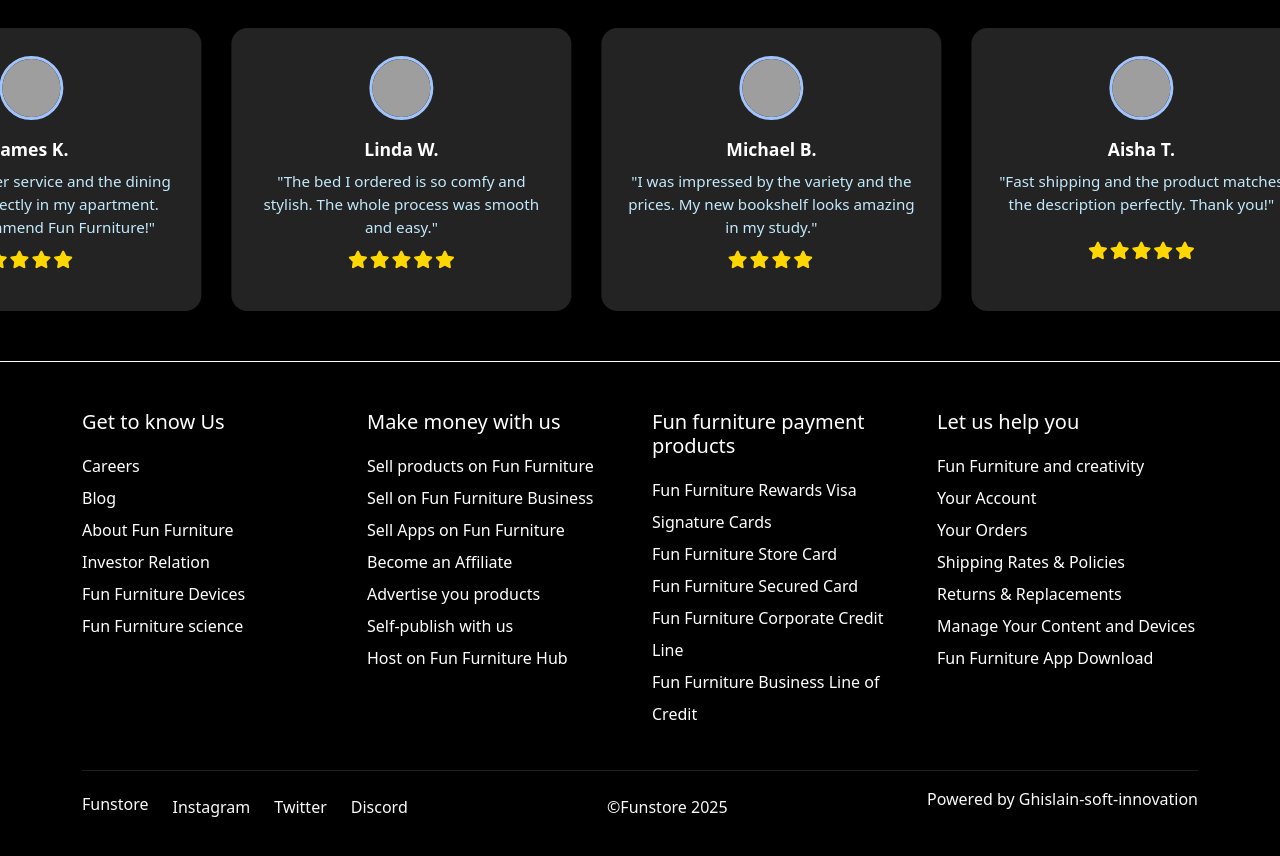
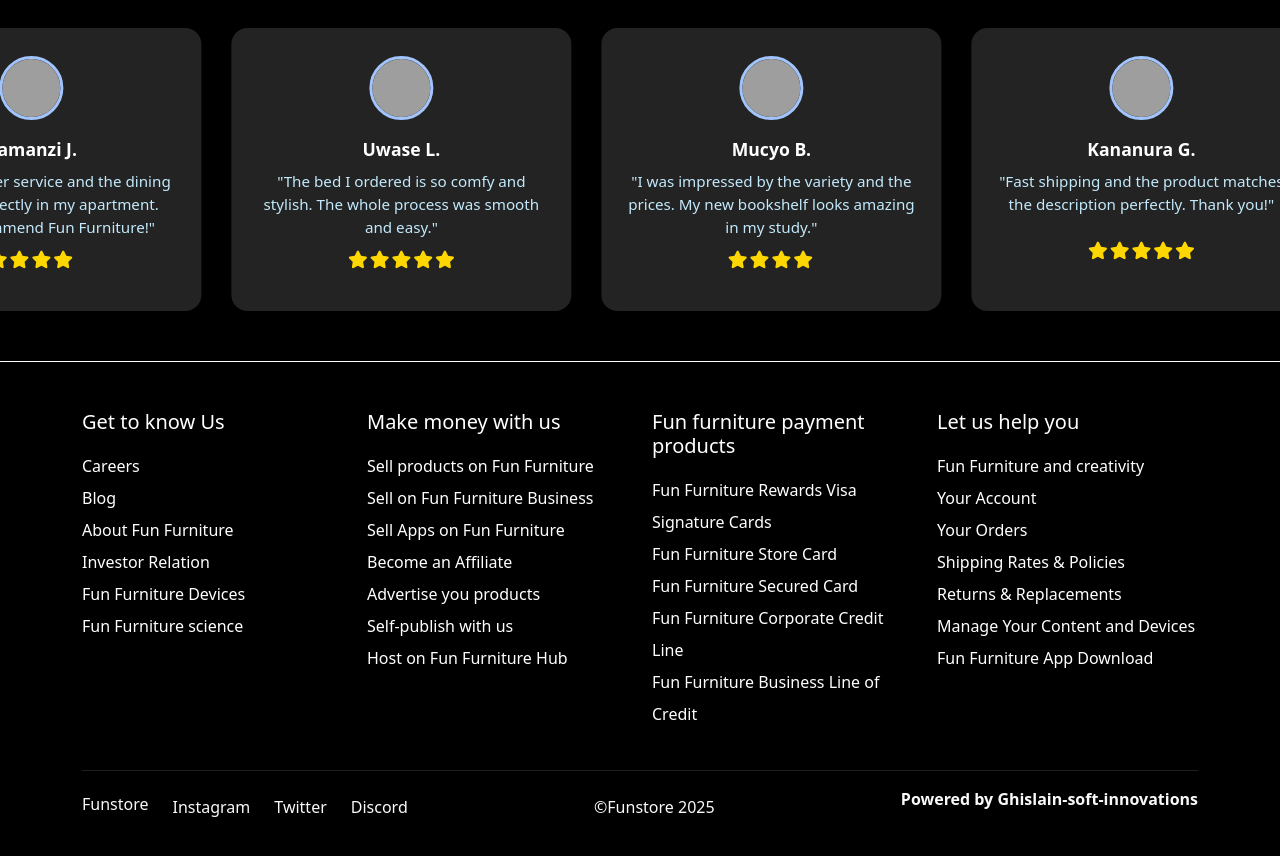
Before and after one commit to ghislainb-cracker/Furniture-store-, a React (Vite) app: page / in a window 1280 px wide. Shown: the part 5580-6436 px from the top of the page. Built offline with nearby package versions, Linux system fonts and the light colour scheme; grey boxes are pictures that could not be loaded.

Commit message:
ninth commit

```diff
--- a/src/components/customerReview.jsx
+++ b/src/components/customerReview.jsx
@@ -30,37 +30,37 @@ export default function CustomerReview(){
                 >
                     {[
                         {
-                            name: "Sarah M.",
+                            name: "Uwizeyimana M.",
                             avatar: "https://randomuser.me/api/portraits/women/44.jpg",
                             text: "Absolutely love my new sofa! The quality is top-notch and delivery was super fast. Will definitely shop here again.",
                             rating: 5
                         },
                         {
-                            name: "James K.",
+                            name: "Kamanzi J.",
                             avatar: "https://randomuser.me/api/portraits/men/32.jpg",
                             text: "Great customer service and the dining table fits perfectly in my apartment. Highly recommend Fun Furniture!",
                             rating: 4
                         },
                         {
-                            name: "Linda W.",
+                            name: "Uwase L.",
                             avatar: "https://randomuser.me/api/portraits/women/65.jpg",
                             text: "The bed I ordered is so comfy and stylish. The whole process was smooth and easy.",
                             rating: 5
                         },
                         {
-                            name: "Michael B.",
+                            name: "Mucyo B.",
                             avatar: "https://randomuser.me/api/portraits/men/76.jpg",
                             text: "I was impressed by the variety and the prices. My new bookshelf looks amazing in my study.",
                             rating: 4
                         },
                         {
-                            name: "Aisha T.",
+                            name: "Kananura G.",
                             avatar: "https://randomuser.me/api/portraits/women/22.jpg",
                             text: "Fast shipping and the product matches the description perfectly. Thank you!",
                             rating: 5
                         },
                         {
-                            name: "Carlos R.",
+                            name: "Manzi R.",
                             avatar: "https://randomuser.me/api/portraits/men/41.jpg",
                             text: "The chair is sturdy and comfortable. I appreciate the eco-friendly packaging too.",
                             rating: 4
--- a/src/navigations/Home.jsx
+++ b/src/navigations/Home.jsx
@@ -148,7 +148,7 @@ export default function Home(props) {
               <p className="mb-0">&copy;Funstore 2025 </p>
             </div>
             <div>
-              <p>Powered by Ghislain-soft-innovation</p>
+              <p style={{fontWeight: 'bold'}}>Powered by Ghislain-soft-innovations</p>
             </div>
           </div>
         </div>
```
